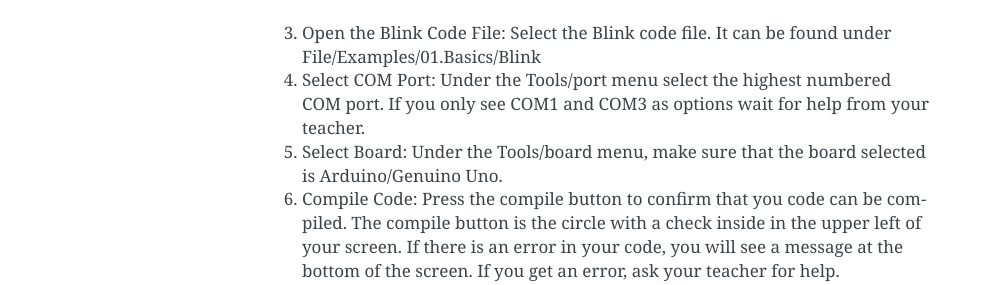
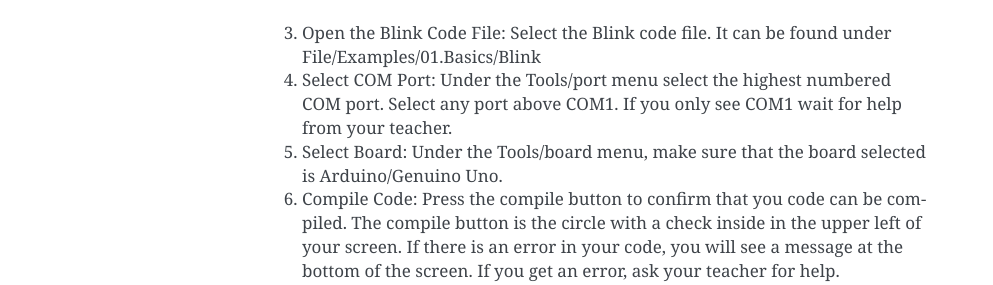
Before and after one commit to maxtkc/mvths-wiki, a Sphinx documentation site: the page built from docs/008-programming-the-metro-mini.rst, in a window 1280 px wide. Shown: the part 1465-1750 px from the top of the page, without its empty margins (148-1141 px from the left). Built offline with Sphinx 7.4.7, drawn with Linux system fonts in a browser that asks for light colours.

Commit message:
Update 008-programming-the-metro-mini.rst

```diff
--- a/docs/008-programming-the-metro-mini.rst
+++ b/docs/008-programming-the-metro-mini.rst
@@ -57,8 +57,8 @@
 3. Open the Blink Code File: Select the Blink code file. It can be found
    under File/Examples/01.Basics/Blink
 4. Select COM Port: Under the Tools/port menu select the highest
-   numbered COM port. If you only see COM1 and COM3 as options wait for
-   help from your teacher.
+   numbered COM port. Select any port above COM1. If you only see COM1
+   wait for help from your teacher.
 5. Select Board: Under the Tools/board menu, make sure that the board
    selected is Arduino/Genuino Uno.
 6. Compile Code: Press the compile button to confirm that you code can
```
